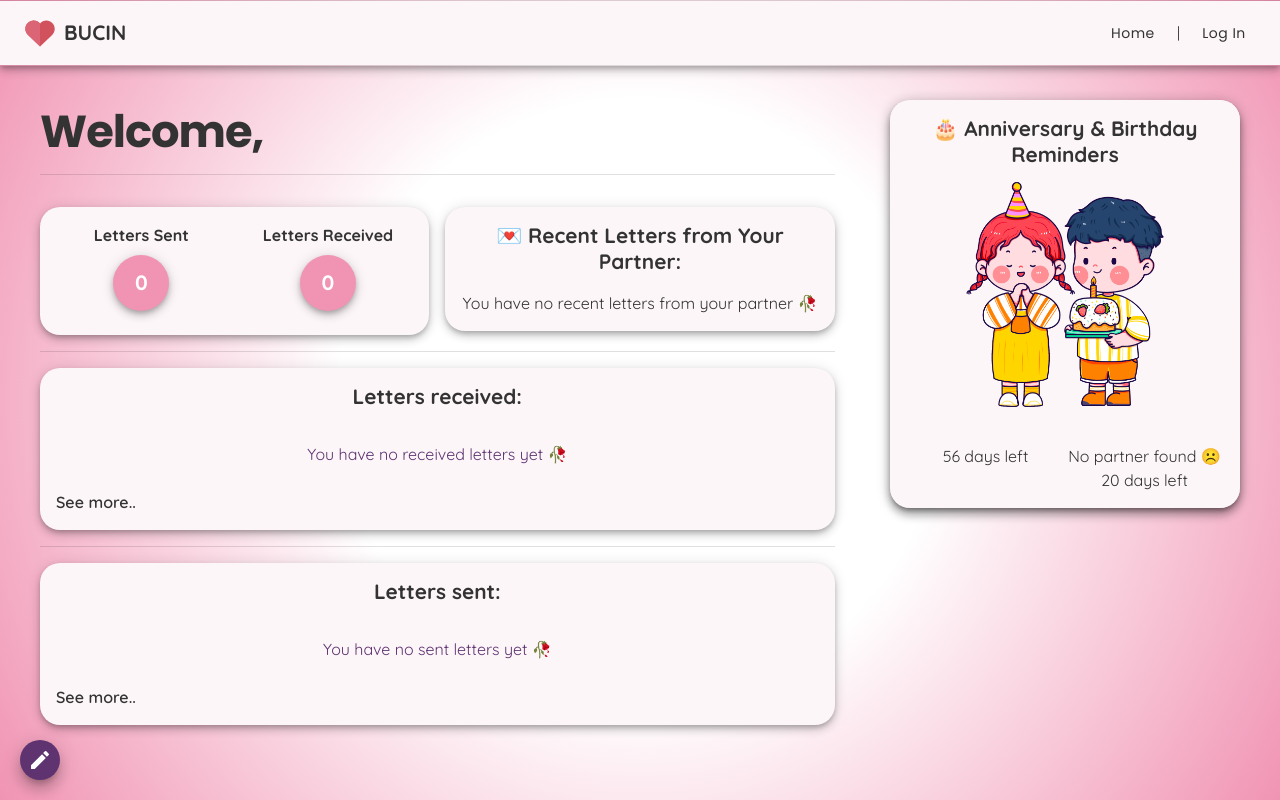
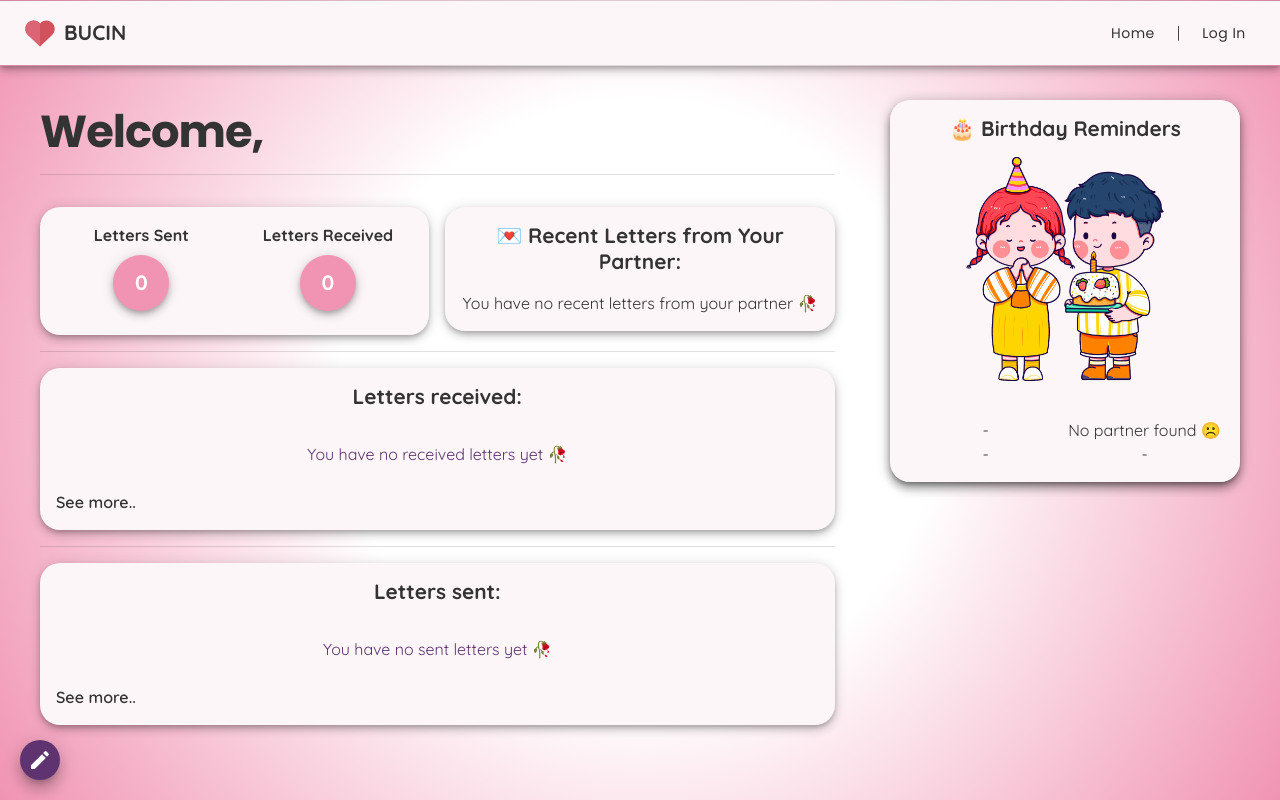
Before and after one commit to ratukf/bucin, a React (Vite) app: page /dashboard in a window 1280 px wide. Built offline with nearby package versions, Linux system fonts and the light colour scheme.

Commit message:
feat: integrate birthday reminder to backend (#9)

```diff
--- a/src/pages/DashboardPage.jsx
+++ b/src/pages/DashboardPage.jsx
@@ -1,9 +1,9 @@
 import { Box, Button, Divider, Grid, IconButton, Typography } from '@mui/material';
 import { motion } from 'framer-motion';
-import { useEffect } from 'react';
-import { useDispatch, useSelector } from 'react-redux';
-import { authAsyncAction } from '../store/authAsyncAction';
+import { useSelector } from 'react-redux';
 import { useTheme } from '@mui/material';
+import dayjs from 'dayjs';
+
 import { NavbarComponent } from '../components/NavbarComponent';
 import { WhiteBoxComponent } from '../components/WhiteBoxComponent';
 import { Edit } from '@mui/icons-material';
@@ -13,8 +13,6 @@ import { useLetter } from '../hooks/useLetter';
 export const DashboardPage = () => {
   const theme = useTheme();
   const { data } = useSelector((state) => state.auth);
-  const dispatch = useDispatch();
-  const userId = localStorage.getItem('userId') || data?.user?.name;
   const nav = useNavigate();
   const { useDashboardLetters } = useLetter();
   const lettersSent = data?.lettersSent ? data?.lettersSent?.length : 0;
@@ -22,6 +20,20 @@ export const DashboardPage = () => {
   const recentLetters = data?.lettersReceived[0]?.content;
 
   useDashboardLetters();
+
+  function getDaysToNextBirthday(birthday) {
+    if (!birthday) return null;
+    const today = dayjs();
+    const bday = dayjs(birthday);
+    let next = bday.year(today.year());
+    if (next.isBefore(today, 'day')) {
+      next = next.add(1, 'year');
+    }
+    return next.diff(today, 'day');
+  }
+
+  const userDaysLeft = getDaysToNextBirthday(data?.userDetail?.birthday);
+  const partnerDaysLeft = getDaysToNextBirthday(data?.partnerDetail?.birthday);
 
   return (
     <Box
@@ -238,17 +250,23 @@ export const DashboardPage = () => {
             >
               <WhiteBoxComponent>
                 <Typography variant={'h4'} sx={{ fontWeight: 950 }}>
-                  🎂 Anniversary & Birthday Reminders
+                  🎂 Birthday Reminders
                 </Typography>
                 <img
                   src="/dashboard.png"
-                  alt="Anniversary & Birthday Reminders"
+                  alt="Birthday Reminders"
                   style={{ width: '80%', height: 'auto' }}
                 />
                 <Grid container>
                   <Grid size={6}>
-                    <Typography mt={2}>{data?.userDetail?.name}</Typography>
-                    <Typography>56 days left</Typography>
+                    <Typography mt={2}>{data?.userDetail?.name || '-'}</Typography>
+                    <Typography>
+                      {userDaysLeft === null
+                        ? '-'
+                        : userDaysLeft === 0
+                          ? 'Today!'
+                          : `${userDaysLeft} days left`}
+                    </Typography>
                   </Grid>
                   <Grid size={6}>
                     <Typography mt={2}>
@@ -256,7 +274,13 @@ export const DashboardPage = () => {
                         ? data?.partnerDetail?.name
                         : 'No partner found ☹️'}
                     </Typography>
-                    <Typography>{data?.partnerDetail ? '20' : '0'} days left</Typography>
+                    <Typography>
+                      {partnerDaysLeft === null
+                        ? '-'
+                        : partnerDaysLeft === 0
+                          ? 'Today!'
+                          : `${partnerDaysLeft} days left`}
+                    </Typography>
                   </Grid>
                 </Grid>
               </WhiteBoxComponent>
```
